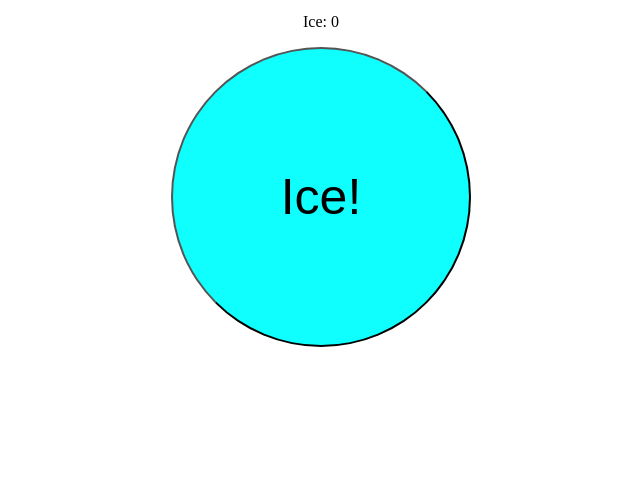
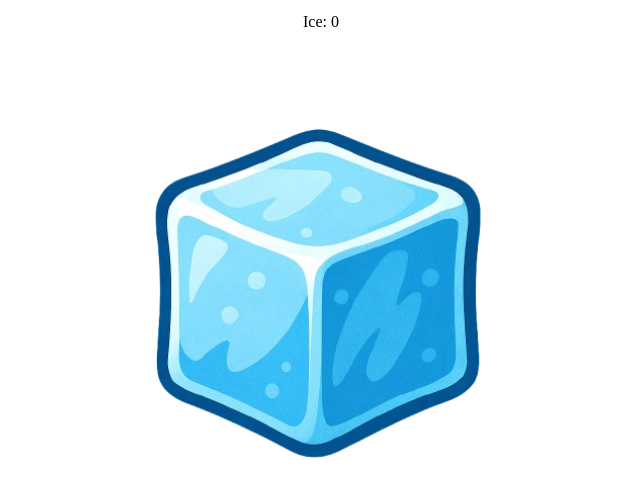
Before and after one commit to IceClicker/IceClicker, a plain HTML site: page index.html in a window 1280 px wide. Shown: the part 374-870 px from the top of the page, without its empty margins (319-959 px from the left). Before the commit the page ends 800 px from the top, so only its background shows below. Drawn offline with Linux system fonts and the light colour scheme.

Commit message:
Ice image

```diff
--- a/index.html
+++ b/index.html
@@ -10,7 +10,7 @@
       <!-- <h1 class="title">Ice Clicker </h1> -->
       <p>Global warming is causing ice to melt! Save the world by clicking for ice!</p>
       <p>Ice: <span id="ice"></span></p>
-      <button class = "iceButton" onclick="clickIce()">Ice!</button>
+      <img onclick="clickIce()" style="cursor: pointer;" src="ice.png">
       <script src="script.js"></script>
   </body>
 </html>
--- a/styles.css
+++ b/styles.css
@@ -7,9 +7,5 @@ body{
 }
 
 .iceButton{
-  background-color: #0fffff;
-  border-radius: 150px;
-  width: 300px;
-  height: 300px;
-  font-size: 50px;
+  background-color: none;
 }
```
Also changed, not shown: ice.png (added).
